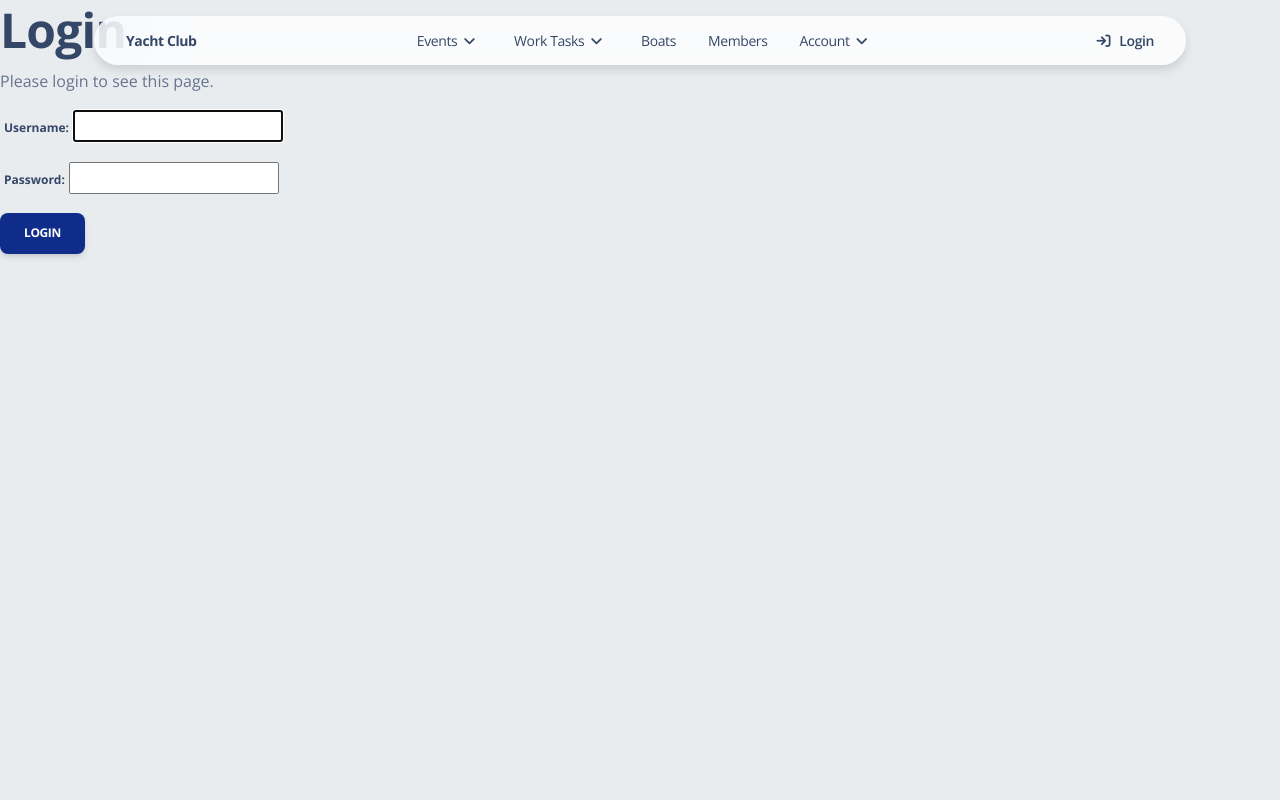
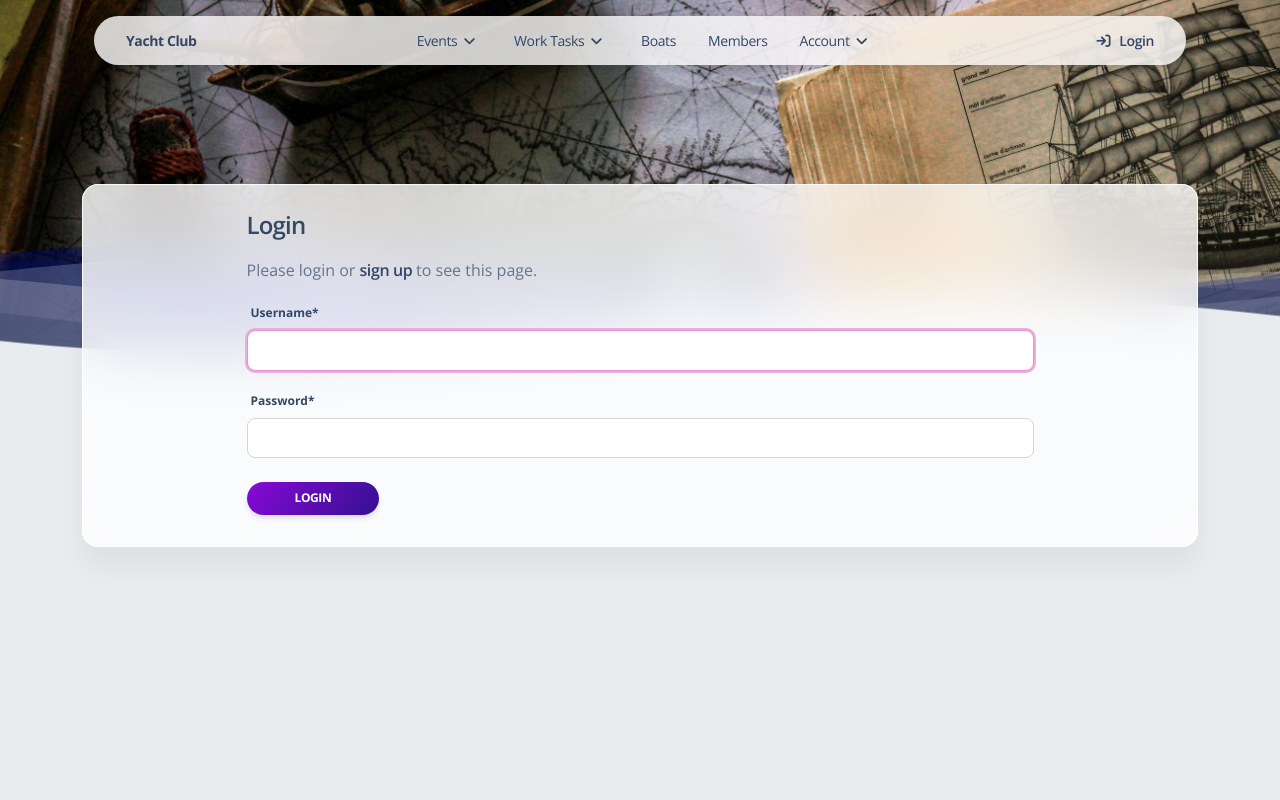
Before and after one commit to wojthecode/yacht-club, a Django app: a page that uses templates/registration/login.html in a window 1280 px wide. Run offline with Django 5.2, Linux system fonts and the light colour scheme; data that the repository does not hold is empty; some libraries are stand-ins or nearby versions.

Commit message:
Refactor logged_out.html and login.html to soft-ui-design, enhance layout and styles, and improve user feedback messages

```diff
--- a/templates/registration/login.html
+++ b/templates/registration/login.html
@@ -1,23 +1,43 @@
 {% extends "base.html" %}
+{% load crispy_forms_filters %}
+{% load static %}
 
 {% block content %}
 
-{% if form.errors %}
-  <p>Your username and password didn't match. Please try again.</p>
-{% endif %}
+  <header class="header-2">
+    <div class="page-header min-vh-45 relative"style="background-image: url('{% static 'img/bg/table.jpg' %}'); background-position: center 25%">
+      {% include 'includes/waves.html' %}
+    </div>
+  </header>
 
-<h1>Login</h1>
+  <section class="pt-3 pb-4 flex-fill">
+    <div class="container">
+      <div class="row">
+        <div class="col-lg-12 z-index-2 border-radius-xl mt-n10 mx-auto py-3 blur shadow-blur">
+          <div class="mx-auto col-lg-9 px-3">
 
-{% if next %}
-  <p>Please login to see this page.</p>
-{% endif %}
+            <h4 class="py-2">Login</h4>
 
-<form method="post" action="{% url 'login' %}">
-{% csrf_token %}
-{{ form.as_p }}
+            {% if next %}
+              <p>
+                Please login or
+                <a href="{% url 'club:member-create' %}" class="text-bold">
+                  sign up
+                </a>
+                to see this page.
+              </p>
+            {% endif %}
 
-<input type="submit" value="Login" class="btn btn-primary" />
-<input type="hidden" name="next" value="{{ next }}" />
-</form>
+            <form method="post" action="{% url 'login' %}">
+              {% csrf_token %}
+              {{ form|crispy }}
+              <input type="submit" value="Login" class="btn bg-gradient-primary rounded-pill px-5 py-2 mt-2" />
+              <input type="hidden" name="next" value="{{ next }}" />
+            </form>
 
+          </div>
+        </div>
+      </div>
+    </div>
+  </section>
 {% endblock %}
```
Also changed, not shown: templates/registration/logged_out.html (+24 -2 lines).
